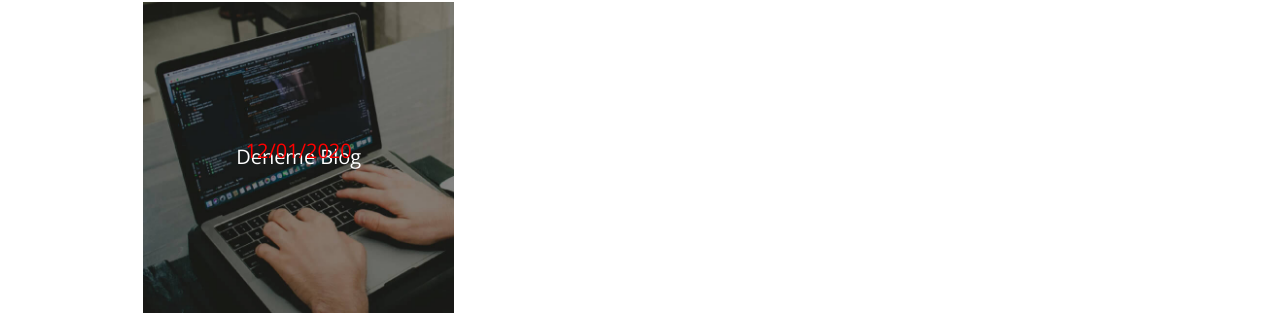
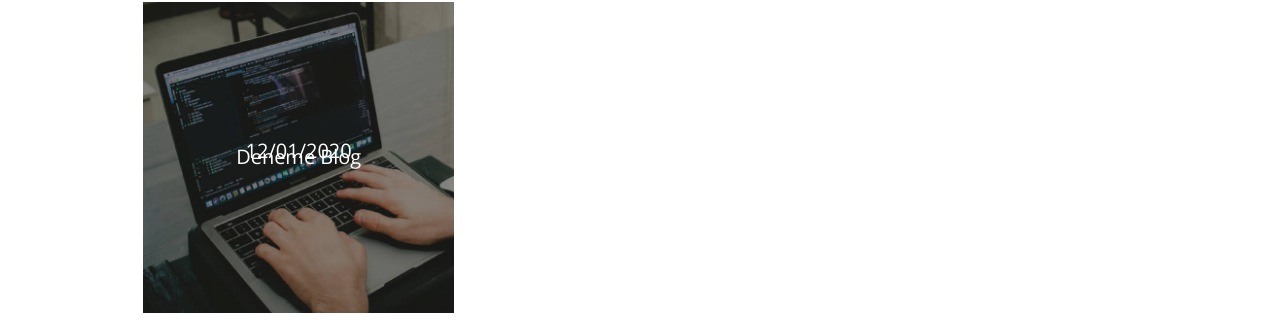
Before and after one commit to shrgrl/shrgrl.github.io, a Jekyll site: the page built from _pages/blog.html, in a window 1280 px wide. Shown: the part 461-794 px from the top of the page. Built offline with Jekyll 4.4.1, drawn with Linux system fonts in a browser that asks for light colours; nearby versions of some CDN libraries.

Commit message:
Update _thumb.scss

```diff
--- a/assets/css/partials/_thumb.scss
+++ b/assets/css/partials/_thumb.scss
@@ -38,7 +38,7 @@
   }
 
    > figure > p {
-    color: #ff0000;
+    color: #fff;
     left: 50%;
     position: absolute;
     top: 50%;
```
